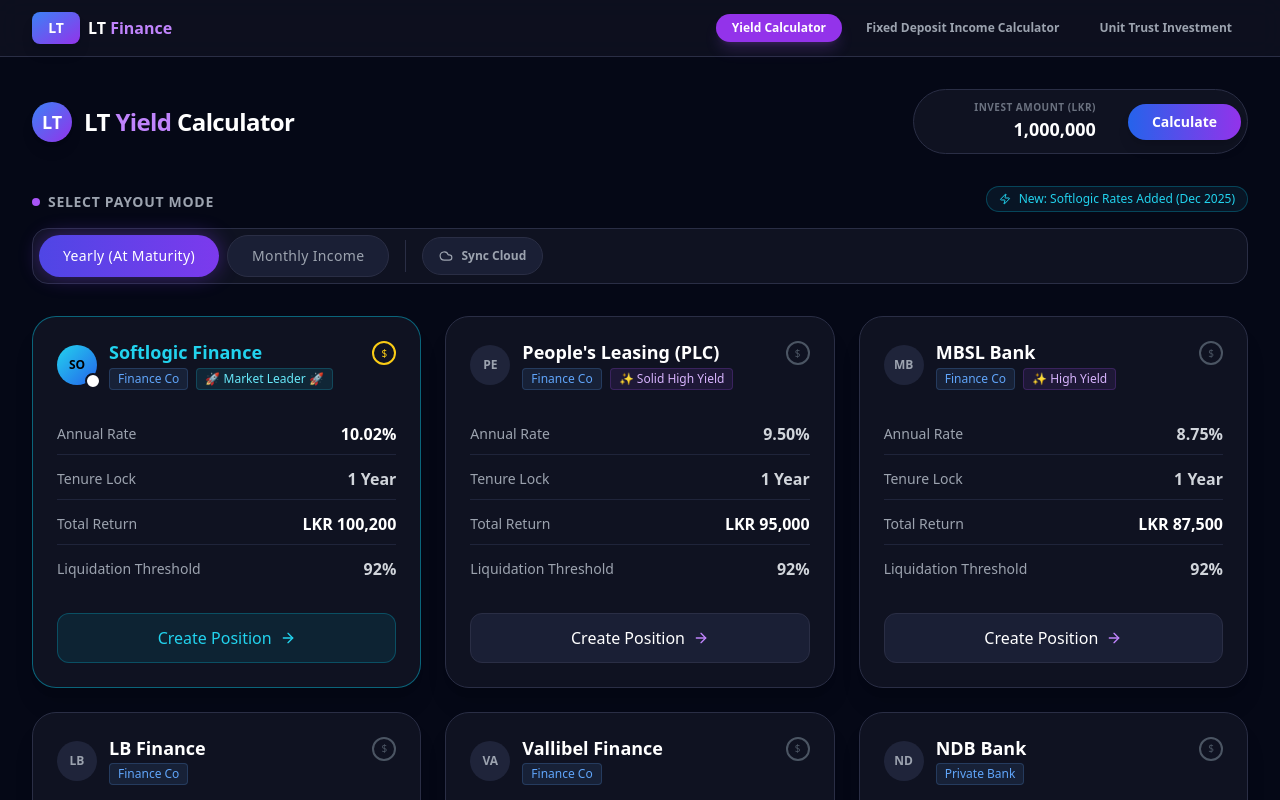
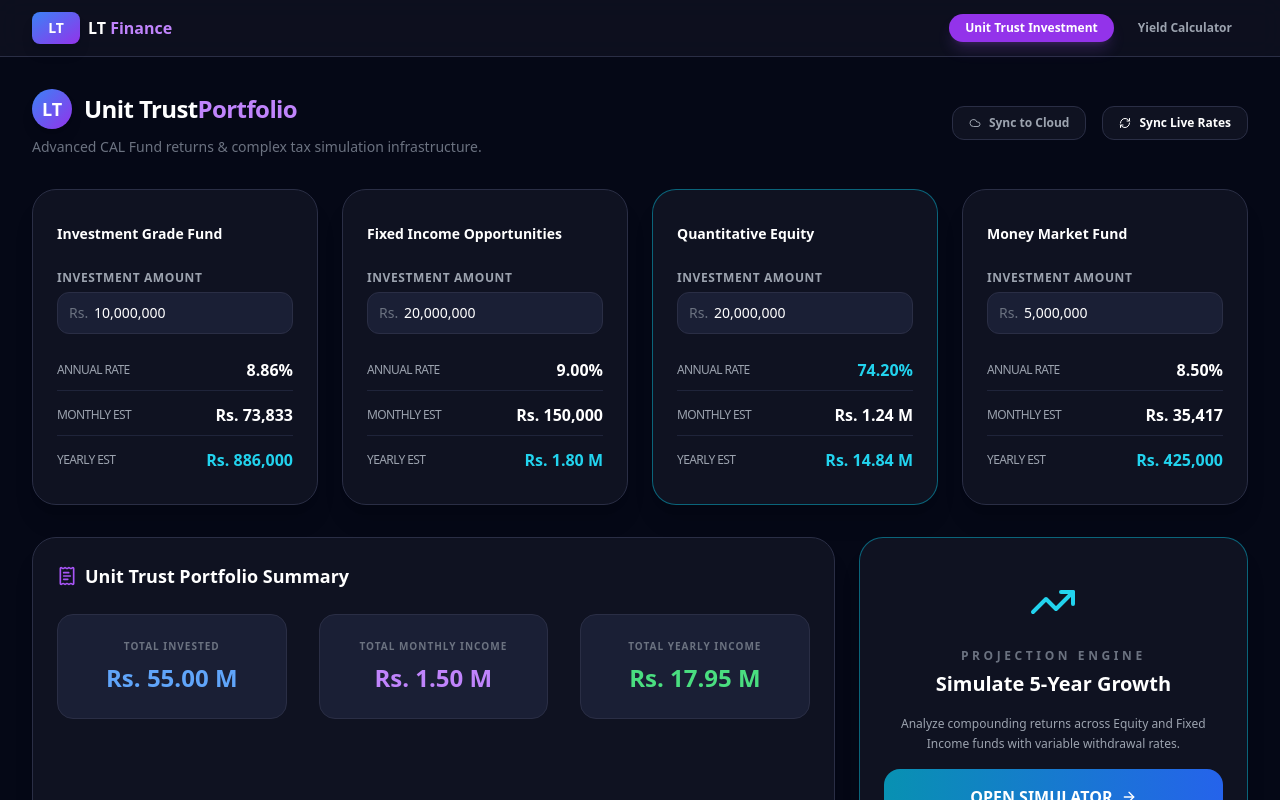
Before and after one commit to lahirutw85/Intrest-App, a React (Vite) app: page / in a window 1280 px wide. Shown: the top 800 px of the page. Built offline with nearby package versions, Linux system fonts and the light colour scheme.

Commit message:
Prioritize Unit Trust and remove FD Income Calculator

```diff
--- a/src/App.jsx
+++ b/src/App.jsx
@@ -1,10 +1,9 @@
 import React, { useState } from 'react'
 import FluidoFDRates from './FDRateCalculator'
-import FDIncomeCalculator from './FDIncomeCalculator'
 import UnitTrustCalculator from './UnitTrustCalculator'
 
 function App() {
-  const [currentTab, setCurrentTab] = useState('yield') // 'yield', 'income', or 'unittrust'
+  const [currentTab, setCurrentTab] = useState('unittrust') // 'unittrust' or 'yield'
 
   return (
     <div className="min-h-screen bg-[#050816]">
@@ -17,22 +16,16 @@
           </div>
           <div className="flex gap-2">
             <button
+              onClick={() => setCurrentTab('unittrust')}
+              className={`px-4 py-1.5 rounded-full text-xs font-semibold transition-all ${currentTab === 'unittrust' ? 'bg-purple-600 text-white shadow-lg shadow-purple-500/20' : 'text-gray-400 hover:text-white hover:bg-white/5'}`}
+            >
+              Unit Trust Investment
+            </button>
+            <button
               onClick={() => setCurrentTab('yield')}
               className={`px-4 py-1.5 rounded-full text-xs font-semibold transition-all ${currentTab === 'yield' ? 'bg-purple-600 text-white shadow-lg shadow-purple-500/20' : 'text-gray-400 hover:text-white hover:bg-white/5'}`}
             >
               Yield Calculator
-            </button>
-            <button
-              onClick={() => setCurrentTab('income')}
-              className={`px-4 py-1.5 rounded-full text-xs font-semibold transition-all ${currentTab === 'income' ? 'bg-purple-600 text-white shadow-lg shadow-purple-500/20' : 'text-gray-400 hover:text-white hover:bg-white/5'}`}
-            >
-              Fixed Deposit Income Calculator
-            </button>
-            <button
-              onClick={() => setCurrentTab('unittrust')}
-              className={`px-4 py-1.5 rounded-full text-xs font-semibold transition-all ${currentTab === 'unittrust' ? 'bg-purple-600 text-white shadow-lg shadow-purple-500/20' : 'text-gray-400 hover:text-white hover:bg-white/5'}`}
-            >
-              Unit Trust Investment
             </button>
           </div>
         </div>
@@ -40,9 +33,8 @@
 
       {/* Main Content */}
       <main>
+        {currentTab === 'unittrust' && <UnitTrustCalculator />}
         {currentTab === 'yield' && <FluidoFDRates />}
-        {currentTab === 'income' && <FDIncomeCalculator />}
-        {currentTab === 'unittrust' && <UnitTrustCalculator />}
       </main>
     </div>
   )
```
